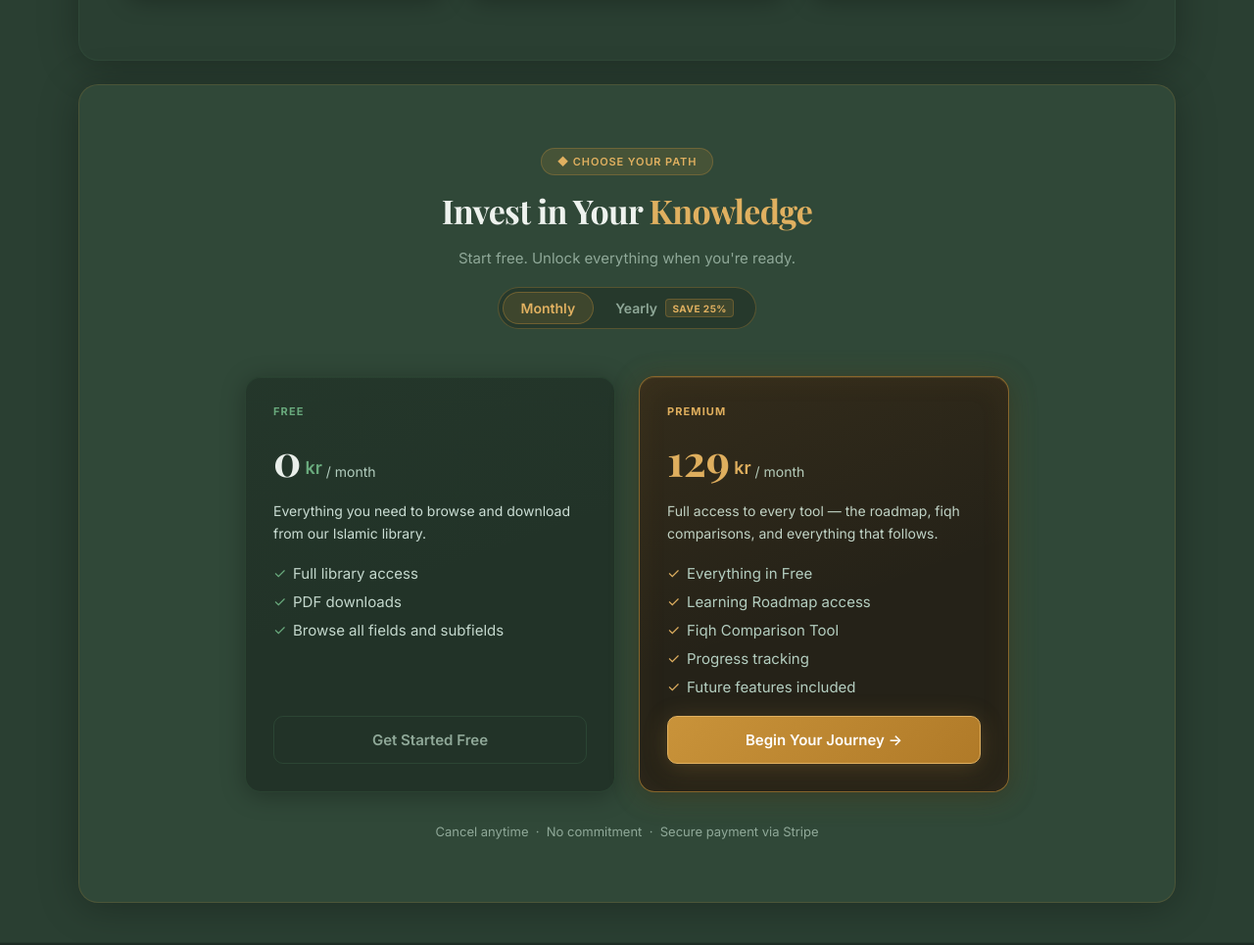
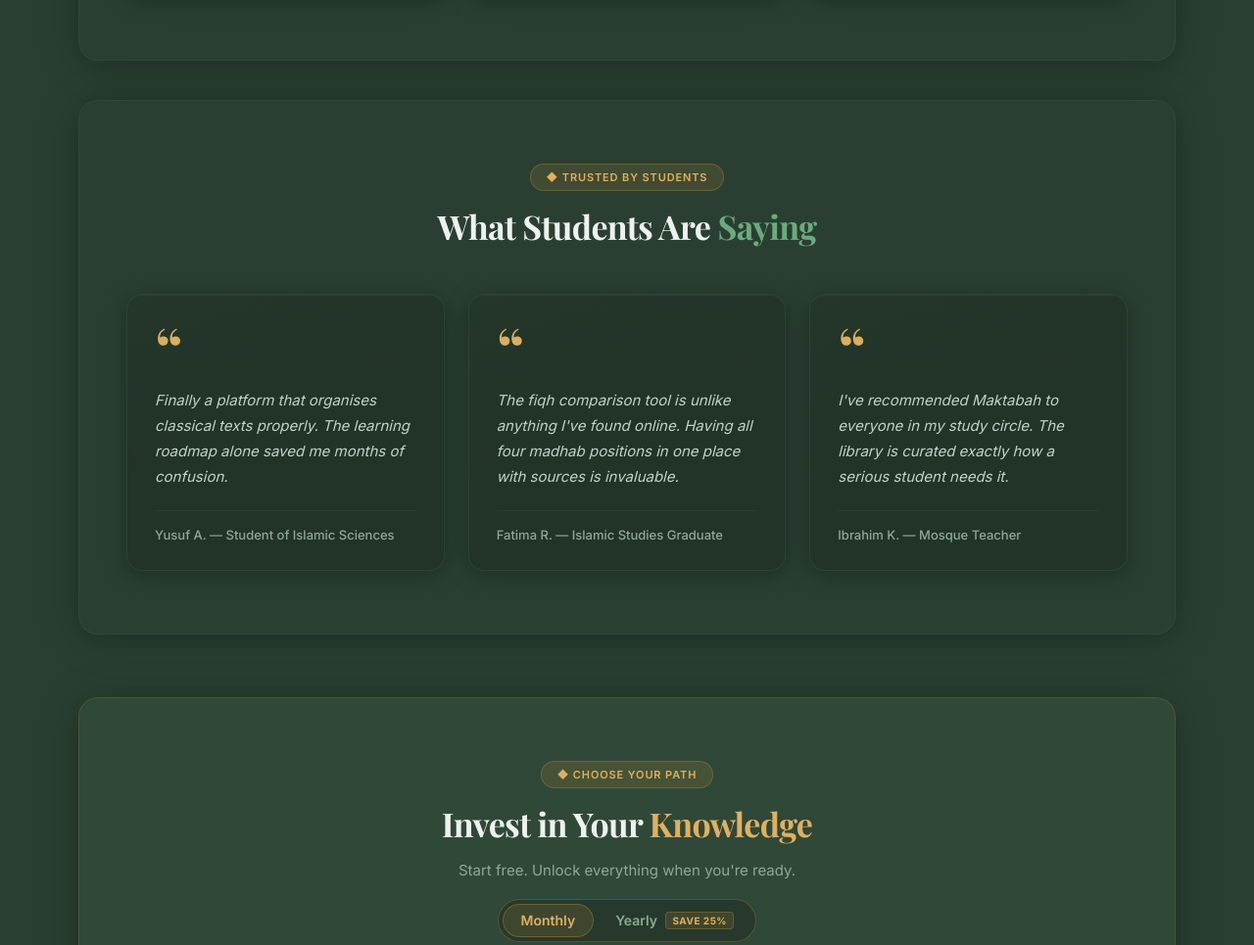
Before and after one commit to AdnanZasella/Maktabah, a website built with Vite: page frontend/index.html in a window 1280 px wide. Shown: the part 1577-2542 px from the top of the page at 98% size. Built offline with nearby package versions, Linux system fonts and the light colour scheme; no server answers.

Commit message:
Frontend fixes

```diff
--- a/frontend/src/components/fieldcard.js
+++ b/frontend/src/components/fieldcard.js
@@ -4,11 +4,11 @@
 
 const FIELD_COLORS = {
   'Aqeedah': {
-    accent: '#6aab7e',
+    accent: '#e0b060',
     description: 'Islamic creed — tawheed, the names and attributes of Allah, and the foundational beliefs every Muslim must know.',
   },
   'Fiqh': {
-    accent: '#6495ed',
+    accent: '#e0b060',
     description: 'Islamic jurisprudence — rulings on worship, transactions, and daily life across the four madhabs: Hanafi, Maliki, Shafi\'i, and Hanbali.',
   },
   'Hadith': {
@@ -16,12 +16,12 @@ const FIELD_COLORS = {
     description: 'The sayings and actions of the Prophet ﷺ — including the science of hadith evaluation and commentary on the major collections.',
   },
   'Seerah': {
-    accent: '#b47878',
+    accent: '#e0b060',
     description: 'The life of the Prophet ﷺ, the stories of his Companions, and the history of the early Muslim community.',
   },
 };
 
-const DEFAULT_COLORS = { accent: '#8fa898', description: null };
+const DEFAULT_COLORS = { accent: '#e0b060', description: null };
 
 /**
  * Returns color pair for a field name.
--- a/frontend/src/pages/home.js
+++ b/frontend/src/pages/home.js
@@ -120,6 +120,36 @@ export async function renderHome(container) {
       </div>
     </section>
 
+    <!-- ── Testimonials ──────────────────────────────────────────── -->
+    <section class="home-testimonials">
+      <div class="home-container">
+        <div class="section-header">
+          <span class="eyebrow-label">◆ Trusted By Students</span>
+          <h2 class="section-title">What Students Are <span class="accent-green">Saying</span></h2>
+        </div>
+
+        <div class="testimonials-grid">
+          <div class="testimonial-card glass-card">
+            <div class="testimonial-quote-mark">&ldquo;</div>
+            <p class="testimonial-text">Finally a platform that organises classical texts properly. The learning roadmap alone saved me months of confusion.</p>
+            <div class="testimonial-author">Yusuf A. &mdash; Student of Islamic Sciences</div>
+          </div>
+
+          <div class="testimonial-card glass-card">
+            <div class="testimonial-quote-mark">&ldquo;</div>
+            <p class="testimonial-text">The fiqh comparison tool is unlike anything I&apos;ve found online. Having all four madhab positions in one place with sources is invaluable.</p>
+            <div class="testimonial-author">Fatima R. &mdash; Islamic Studies Graduate</div>
+          </div>
+
+          <div class="testimonial-card glass-card">
+            <div class="testimonial-quote-mark">&ldquo;</div>
+            <p class="testimonial-text">I&apos;ve recommended Maktabah to everyone in my study circle. The library is curated exactly how a serious student needs it.</p>
+            <div class="testimonial-author">Ibrahim K. &mdash; Mosque Teacher</div>
+          </div>
+        </div>
+      </div>
+    </section>
+
     <!-- ── Pricing ────────────────────────────────────────────────── -->
     <section class="home-pricing">
       <div class="home-container">
@@ -186,6 +216,15 @@ export async function renderHome(container) {
       </div>
     </section>
 
+    <!-- ── CTA Banner ────────────────────────────────────────────── -->
+    <section class="home-cta-banner">
+      <div class="home-container">
+        <h2 class="cta-banner-heading">Begin with the free library today</h2>
+        <p class="cta-banner-sub">No card required. Upgrade when you&apos;re ready.</p>
+        <a href="#/library" class="btn-primary-lg">Browse the Library →</a>
+      </div>
+    </section>
+
     <!-- ── Footer ─────────────────────────────────────────────────── -->
     <footer class="home-footer">
       <div class="home-container">
--- a/frontend/src/style.css
+++ b/frontend/src/style.css
@@ -334,7 +334,7 @@ button {
 /* ── Content grid ──────────────────────────────────────────────────── */
 .content-grid {
   display: grid;
-  grid-template-columns: repeat(auto-fill, minmax(280px, 1fr));
+  grid-template-columns: repeat(2, 1fr);
   gap: 1.375rem;
 }
 
@@ -1124,6 +1124,55 @@ button {
   border-color: rgba(201, 147, 58, 0.25);
 }
 
+/* ── Testimonials section ────────────────────────────────────────── */
+.home-testimonials {
+  padding: 2.5rem 1.5rem;
+}
+
+.home-testimonials .home-container {
+  background: #2a3f32;
+  border-radius: 20px;
+  border: 1px solid var(--border-subtle);
+  box-shadow: 0 4px 40px rgba(0, 0, 0, 0.28);
+  padding: 4rem 3rem;
+}
+
+.testimonials-grid {
+  display: grid;
+  grid-template-columns: repeat(3, 1fr);
+  gap: 1.5rem;
+}
+
+.testimonial-card {
+  display: flex;
+  flex-direction: column;
+}
+
+.testimonial-quote-mark {
+  font-family: 'Playfair Display', serif;
+  font-size: 4rem;
+  line-height: 0.85;
+  color: var(--gold-light);
+  margin-bottom: 0.75rem;
+}
+
+.testimonial-text {
+  font-style: italic;
+  font-size: 0.9375rem;
+  color: #c0d4c8;
+  line-height: 1.75;
+  flex: 1;
+}
+
+.testimonial-author {
+  font-size: 0.8125rem;
+  font-weight: 500;
+  color: var(--text-secondary);
+  margin-top: 1.25rem;
+  padding-top: 1rem;
+  border-top: 1px solid var(--border-subtle);
+}
+
 /* ── Pricing section ─────────────────────────────────────────────── */
 .home-pricing {
   padding: 1.5rem 1.5rem 2.5rem;
@@ -1352,6 +1401,29 @@ button {
   color: var(--text-secondary);
 }
 
+/* ── CTA Banner ──────────────────────────────────────────────────── */
+.home-cta-banner {
+  background: #263d32;
+  border-top: 1px solid var(--border-glass);
+  text-align: center;
+  padding: 3rem 2rem;
+}
+
+.cta-banner-heading {
+  font-family: 'Playfair Display', serif;
+  font-size: clamp(1.375rem, 2.5vw, 1.75rem);
+  font-weight: 700;
+  color: var(--text-primary);
+  letter-spacing: -0.02em;
+  margin-bottom: 0.5rem;
+}
+
+.cta-banner-sub {
+  font-size: 0.9375rem;
+  color: var(--text-secondary);
+  margin-bottom: 1.75rem;
+}
+
 /* ── Footer ──────────────────────────────────────────────────────── */
 .home-footer {
   background: var(--bg-surface);
@@ -1860,7 +1932,7 @@ button {
   }
 
   .content-grid {
-    grid-template-columns: repeat(auto-fill, minmax(240px, 1fr));
+    grid-template-columns: repeat(2, 1fr);
     gap: 1rem;
   }
 
```
